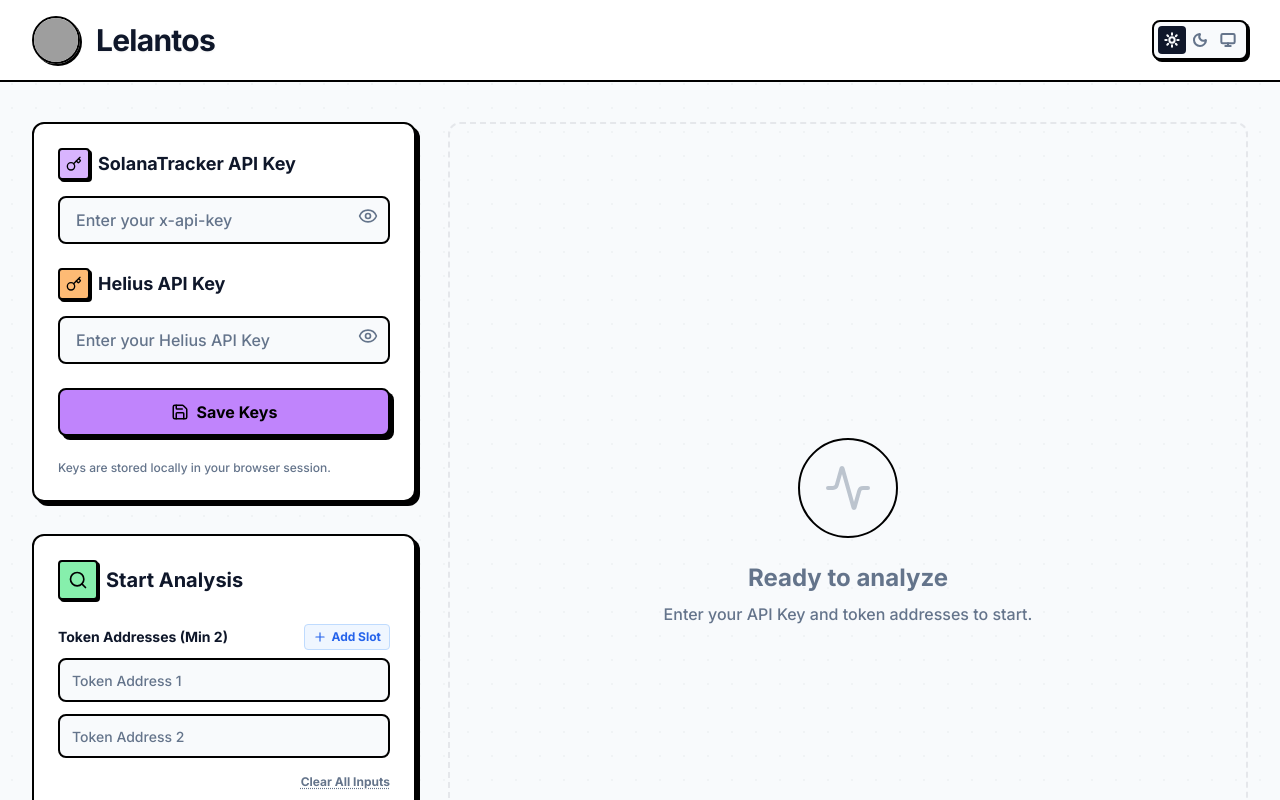
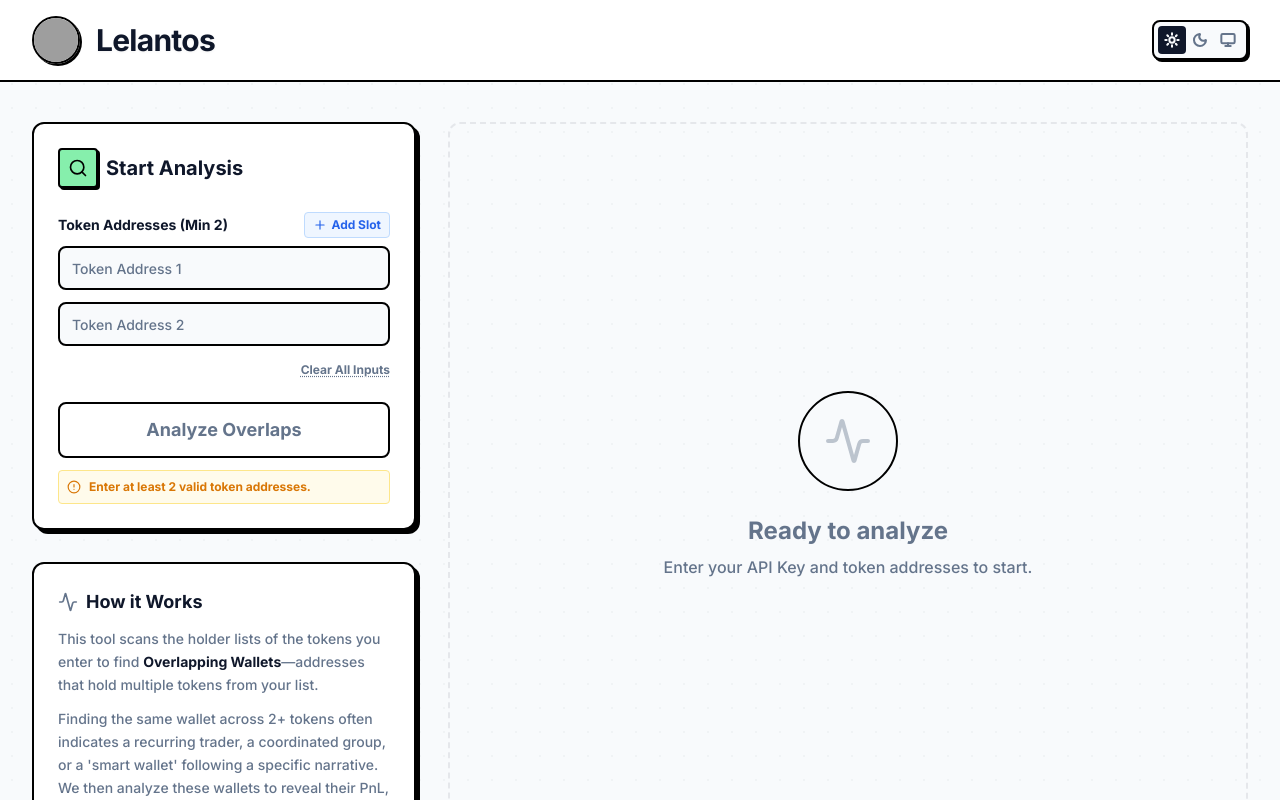
Before and after one commit to heil-kaizen/lelantos, a React (Vite) app: page / in a window 1280 px wide. Shown: the top 800 px of the page. Built offline with nearby package versions, Linux system fonts and the light colour scheme; no server answers; grey boxes are pictures that could not be loaded.

Commit message:
Update API key handling to use environment variables
Refactor API key state management to use environment variables.

```diff
--- a/App.tsx
+++ b/App.tsx
@@ -1,7 +1,6 @@
 import React, { useState, useEffect } from 'react';
 import { AnalysisForm } from './components/AnalysisForm';
 import { ResultsDashboard } from './components/ResultsDashboard';
-import { ApiKeyInput } from './components/ApiKeyInput';
 import { ConnectedWalletsAnalysis } from './components/ConnectedWalletsAnalysis';
 import { SolanaTrackerService } from './services/solanaTrackerService';
 import { AppStatus, AnalysisResult } from './types';
@@ -13,8 +12,8 @@
   const [status, setStatus] = useState<AppStatus>(AppStatus.IDLE);
   const [results, setResults] = useState<AnalysisResult | null>(null);
   const [error, setError] = useState<string | null>(null);
-  const [apiKey, setApiKey] = useState<string>("");
-  const [heliusApiKey, setHeliusApiKey] = useState<string>("");
+  const [apiKey] = useState<string>(import.meta.env.VITE_SOLANA_TRACKER_API_KEY || "");
+  const [heliusApiKey] = useState<string>(import.meta.env.VITE_HELIUS_API_KEY || "");
   const [theme, setTheme] = useState<Theme>('light');
 
   useEffect(() => {
@@ -111,13 +110,21 @@
 
           {/* Left Sidebar: Controls */}
           <div className={`${status === AppStatus.COMPLETED ? 'lg:col-span-3' : 'lg:col-span-4'} space-y-8 transition-all duration-300`}>
-            <ApiKeyInput
-              apiKey={apiKey}
-              setApiKey={setApiKey}
-              heliusApiKey={heliusApiKey}
-              setHeliusApiKey={setHeliusApiKey}
-            />
             <AnalysisForm status={status} onAnalyze={handleAnalyze} />
+
+            {/* How it Works Section */}
+            <div className="bg-skin-card p-6 rounded-xl border-2 border-skin-border shadow-[4px_4px_0px_0px_var(--color-shadow)]">
+                <h3 className="text-lg font-black text-skin-text mb-3 flex items-center gap-2">
+                    <Activity size={20} className="text-skin-muted" />
+                    How it Works
+                </h3>
+                <p className="text-sm text-skin-muted font-medium leading-relaxed">
+                    This tool scans the holder lists of the tokens you enter to find <strong className="text-skin-text">Overlapping Wallets</strong>—addresses that hold multiple tokens from your list.
+                </p>
+                <p className="text-sm text-skin-muted font-medium leading-relaxed mt-3">
+                    Finding the same wallet across 2+ tokens often indicates a recurring trader, a coordinated group, or a 'smart wallet' following a specific narrative. We then analyze these wallets to reveal their PnL, win rate, and trading tags.
+                </p>
+            </div>
           </div>
 
           {/* Right Content: Results */}
```
